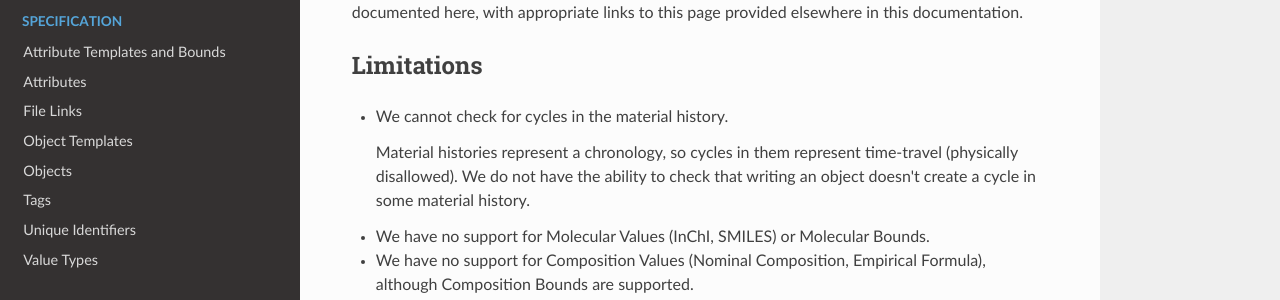
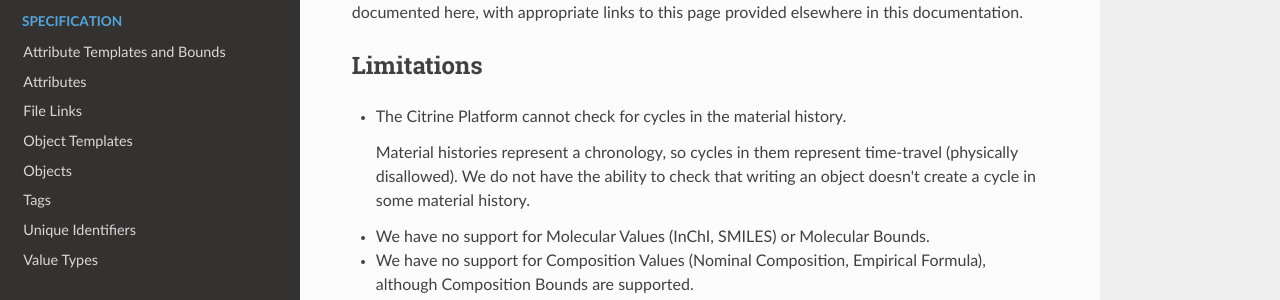
Before and after one commit to CitrineInformatics/gemd-docs, an MkDocs documentation site: the page built from docs/known_limitations.md, in a window 1280 px wide and 1183 px high. Shown: the part 287-587 px from the top of the window. Built offline with MkDocs 1.6.1, drawn with Linux system fonts in a browser that asks for light colours; nearby versions of some CDN libraries.

Commit message:
Update docs/known_limitations.md
Co-Authored-By: Max Hutchinson <maxhutch@gmail.com>

```diff
--- a/docs/known_limitations.md
+++ b/docs/known_limitations.md
@@ -6,7 +6,7 @@
 
 ## Limitations
 
-* We cannot check for cycles in the material history.
+* The Citrine Platform cannot check for cycles in the material history.
 
     Material histories represent a chronology, so cycles in them represent time-travel (physically disallowed).  We do not have the ability to check that writing an object doesn't create a cycle in some material history.
 
```
